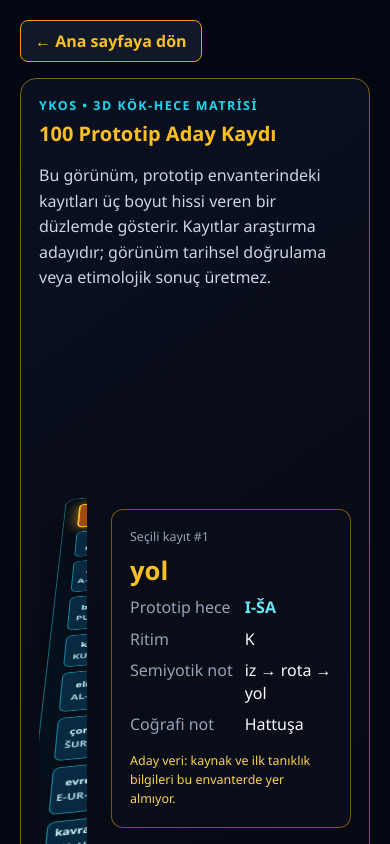
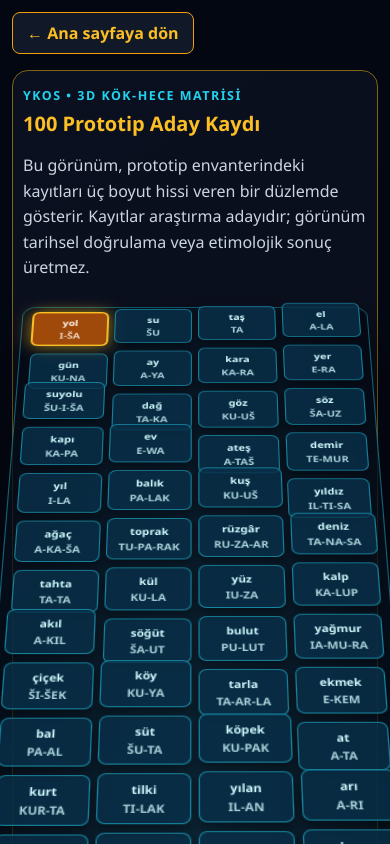
Before and after one commit to yasarkaba34-design/ykos-frontend, a React (Vite) app: page /matrix-3d in a window 390 px wide. Built offline with nearby package versions, Linux system fonts and the light colour scheme; no server answers.

Commit message:
Mobilde matris ve çözümleme kartını ayır

```diff
--- a/src/pages/ProtoRoots3DMatrix.jsx
+++ b/src/pages/ProtoRoots3DMatrix.jsx
@@ -1,5 +1,6 @@
 import React, { useState } from "react";
 import rootData from "../data/protoRoots100.json";
+import "./ProtoRoots3DMatrix.css";
 
 const records = Array.isArray(rootData?.records) ? rootData.records : [];
 
@@ -8,23 +9,23 @@ export default function ProtoRoots3DMatrix({ onGoHome = () => {} }) {
   const selected = records.find((record) => record.id === selectedId) || null;
 
   return (
-    <main style={{ minHeight: "100vh", padding: "20px", background: "#030712", color: "#f8fafc", fontFamily: "Segoe UI, sans-serif", boxSizing: "border-box" }}>
+    <main className="proto-matrix-page" style={{ minHeight: "100vh", padding: "20px", background: "#030712", color: "#f8fafc", fontFamily: "Segoe UI, sans-serif", boxSizing: "border-box" }}>
       <div style={{ width: "min(100%, 1180px)", margin: "0 auto" }}>
         <button type="button" onClick={onGoHome} style={{ marginBottom: "16px", padding: "9px 14px", border: "1px solid #f59e0b", borderRadius: "8px", background: "#111827", color: "#fbbf24", fontWeight: 800, cursor: "pointer" }}>
           ← Ana sayfaya dön
         </button>
 
-        <section style={{ padding: "clamp(18px, 3vw, 30px)", border: "1px solid #806414", borderRadius: "16px", background: "linear-gradient(145deg, #0b1020, #050811)" }}>
+        <section className="proto-matrix-section" style={{ padding: "clamp(18px, 3vw, 30px)", border: "1px solid #806414", borderRadius: "16px", background: "linear-gradient(145deg, #0b1020, #050811)" }}>
           <p style={{ margin: "0 0 6px", color: "#22d3ee", fontSize: "0.78rem", fontWeight: 800, letterSpacing: "1.5px" }}>YKOS • 3D KÖK-HECE MATRİSİ</p>
           <h1 style={{ margin: "0 0 8px", color: "#fbbf24", fontSize: "clamp(1.5rem, 4vw, 2.2rem)" }}>100 Prototip Aday Kaydı</h1>
           <p style={{ maxWidth: "850px", color: "#cbd5e1", lineHeight: 1.6 }}>
             Bu görünüm, prototip envanterindeki kayıtları üç boyut hissi veren bir düzlemde gösterir. Kayıtlar araştırma adayıdır; görünüm tarihsel doğrulama veya etimolojik sonuç üretmez.
           </p>
 
-          <div style={{ display: "grid", gridTemplateColumns: "minmax(0, 1.5fr) minmax(240px, 0.7fr)", gap: "24px", alignItems: "center" }}>
-            <div style={{ overflow: "auto", padding: "24px 12px 50px" }}>
-              <div style={{ perspective: "1100px", minWidth: "640px", minHeight: "420px", display: "grid", placeItems: "center" }}>
-                <div style={{ display: "grid", gridTemplateColumns: "repeat(10, minmax(48px, 1fr))", gap: "8px", width: "min(100%, 680px)", padding: "16px", border: "1px solid rgba(34,211,238,.45)", borderRadius: "14px", background: "radial-gradient(ellipse at center, rgba(14,116,144,.22), rgba(3,7,18,.92))", boxShadow: "0 25px 55px rgba(0,0,0,.55)", transform: "rotateX(48deg) rotateZ(-8deg)", transformStyle: "preserve-3d" }}>
+          <div className="proto-matrix-layout" style={{ display: "grid", gridTemplateColumns: "minmax(0, 1.5fr) minmax(240px, 0.7fr)", gap: "24px", alignItems: "center" }}>
+            <div className="proto-matrix-scroll" style={{ overflow: "auto", padding: "24px 12px 50px" }}>
+              <div className="proto-matrix-stage" style={{ perspective: "1100px", minWidth: "640px", minHeight: "420px", display: "grid", placeItems: "center" }}>
+                <div className="proto-matrix-grid" style={{ display: "grid", gridTemplateColumns: "repeat(10, minmax(48px, 1fr))", gap: "8px", width: "min(100%, 680px)", padding: "16px", border: "1px solid rgba(34,211,238,.45)", borderRadius: "14px", background: "radial-gradient(ellipse at center, rgba(14,116,144,.22), rgba(3,7,18,.92))", boxShadow: "0 25px 55px rgba(0,0,0,.55)", transform: "rotateX(48deg) rotateZ(-8deg)", transformStyle: "preserve-3d" }}>
                   {records.map((record) => {
                     const active = record.id === selectedId;
                     return (
@@ -57,7 +58,7 @@ export default function ProtoRoots3DMatrix({ onGoHome = () => {} }) {
               </div>
             </div>
 
-            <aside style={{ minHeight: "210px", padding: "18px", border: "1px solid rgba(245,158,11,.5)", borderRadius: "12px", background: "#090d17" }}>
+            <aside className="proto-matrix-detail" style={{ minHeight: "210px", padding: "18px", border: "1px solid rgba(245,158,11,.5)", borderRadius: "12px", background: "#090d17" }}>
               <div style={{ color: "#94a3b8", fontSize: "0.78rem" }}>Seçili kayıt {selected ? `#${selected.id}` : ""}</div>
               <h2 style={{ margin: "8px 0", color: "#fbbf24", fontSize: "1.6rem" }}>{selected?.label || "Kayıt yok"}</h2>
               <dl style={{ display: "grid", gridTemplateColumns: "auto 1fr", gap: "8px 12px", margin: 0, lineHeight: 1.45 }}>
```
